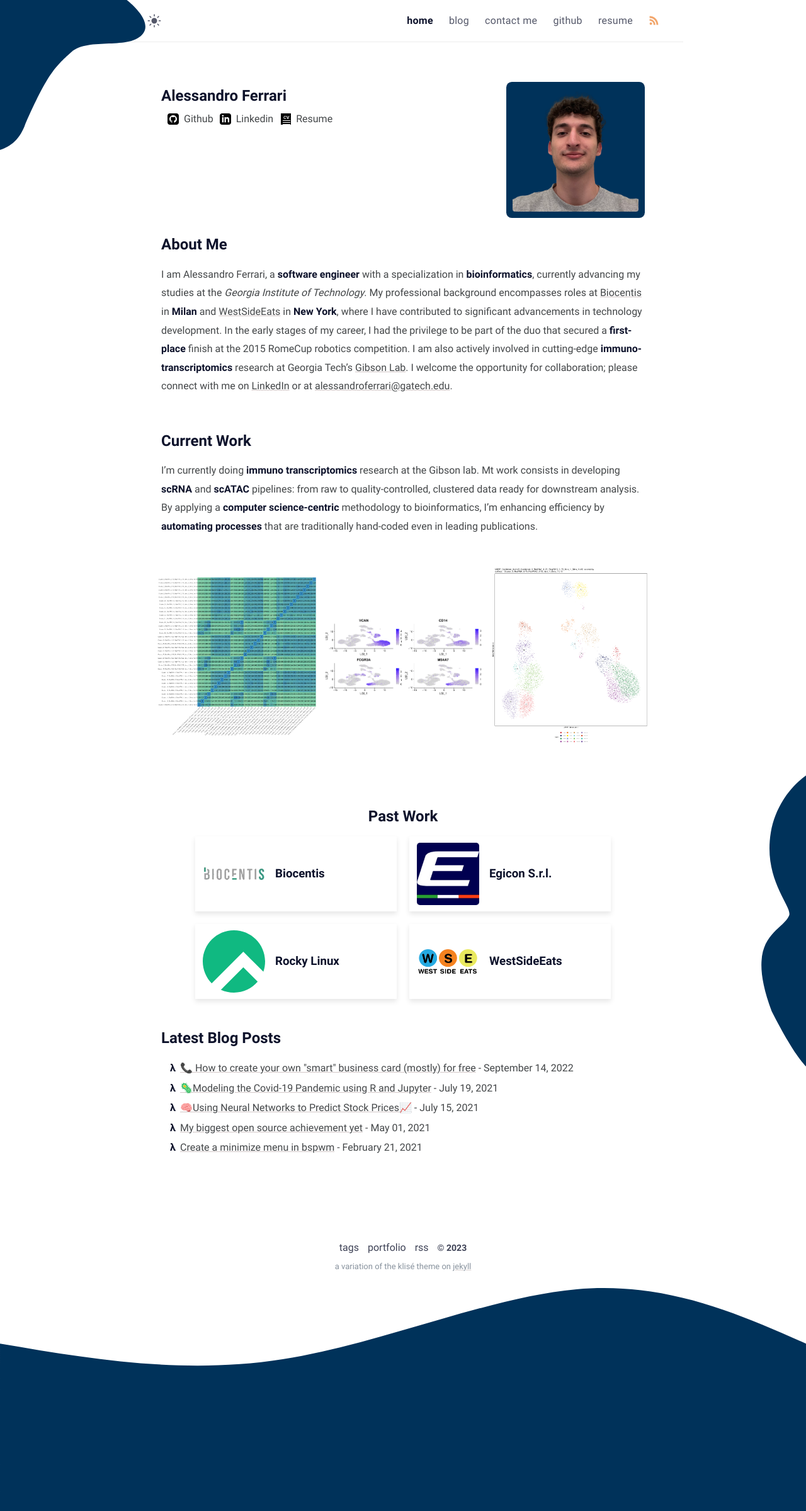
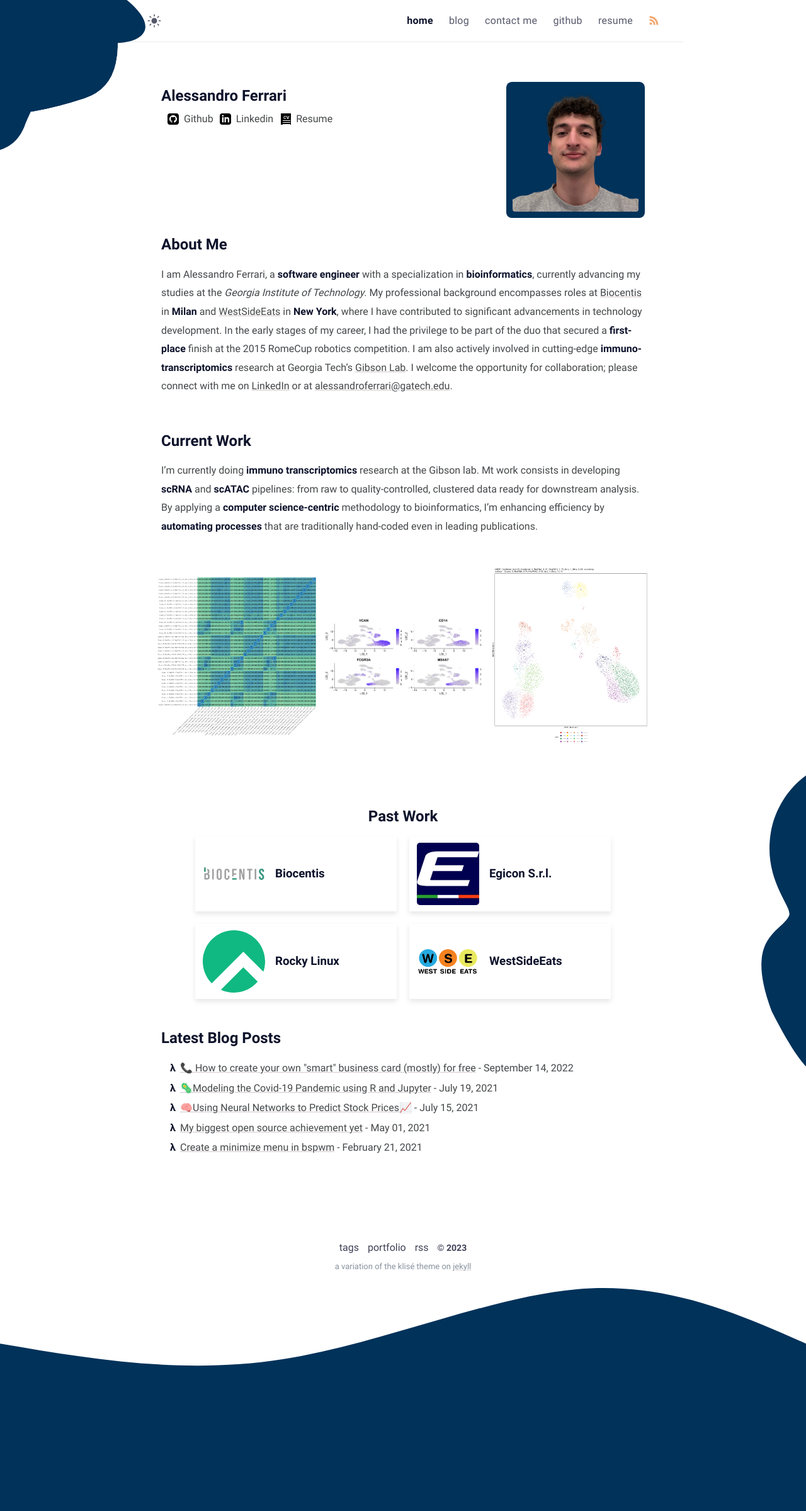
Before and after one commit to Ferryistaken/website, a Jekyll site: the page built from index.md, in a window 1280 px wide. Shown: the whole page at 63% size. Built offline with Jekyll 4.4.1, drawn with Linux system fonts in a browser that asks for light colours.

Commit message:
fixed touch

```diff
--- a/_layouts/portfolio.html
+++ b/_layouts/portfolio.html
@@ -4,9 +4,9 @@ layout: compress
 <!DOCTYPE html>
 <html lang="{{ page.lang | default: site.lang | default: "en" }}">
 
-<!--<svg style="position: absolute; top: 0; left: 0; width: 23vw; min-width: 180px; height: auto; z-index: 1000; margin-left: -90px; margin-top: -90px;" viewBox="0 0 1000 1000" xmlns="http://www.w3.org/2000/svg"><defs><clipPath id="a"><path fill="currentColor" d="M931 645.5q-31 145.5-169 191t-270 70q-132 24.5-234-66T103 625q-53-125-9.5-257T266 206.5q129-29.5 252-84t223 38q100 92.5 160.5 216t29.5 269Z"/></clipPath></defs><g clip-path="url(#a)"><path fill="#00325a" d="M931 645.5q-31 145.5-169 191t-270 70q-132 24.5-234-66T103 625q-53-125-9.5-257T266 206.5q129-29.5 252-84t223 38q100 92.5 160.5 216t29.5 269Z"/></g></svg>-->
+<svg style="position: absolute; top: 0; left: 0; width: 23vw; min-width: 180px; height: auto; z-index: 1000; margin-left: -90px; margin-top: -90px;" viewBox="0 0 1000 1000" xmlns="http://www.w3.org/2000/svg"><defs><clipPath id="a"><path fill="currentColor" d="M931 645.5q-31 145.5-169 191t-270 70q-132 24.5-234-66T103 625q-53-125-9.5-257T266 206.5q129-29.5 252-84t223 38q100 92.5 160.5 216t29.5 269Z"/></clipPath></defs><g clip-path="url(#a)"><path fill="#00325a" d="M931 645.5q-31 145.5-169 191t-270 70q-132 24.5-234-66T103 625q-53-125-9.5-257T266 206.5q129-29.5 252-84t223 38q100 92.5 160.5 216t29.5 269Z"/></g></svg>
 
-<img src="/assets/img/corner.svg" alt="Corner" style="position: absolute; top: 0; left: 0; width: 33vw; min-width: 500px; height: auto; z-index: 1; margin-left: 0px; margin-top: 0px;">
+<img src="/assets/img/corner.svg" alt="Corner" style="position: absolute; top: 0; left: 0; width: 33vw; min-width: 500px; height: auto; z-index: -1; margin-left: 0px; margin-top: 0px;">
 
 {% include header-home.html %}
 
--- a/_sass/klise/_layout.scss
+++ b/_sass/klise/_layout.scss
@@ -9,6 +9,7 @@
   border-bottom: 1px solid $light;
   padding: $spacing-full - 15px $spacing-full;
   @extend %clearfix;
+  z-index: -2;
 }
 
 // Navigation
```
Also changed, not shown: _drafts/awesome-bioinformatics/2023-09-23-awesome-bioinformatics.md (+2 -2 lines).
